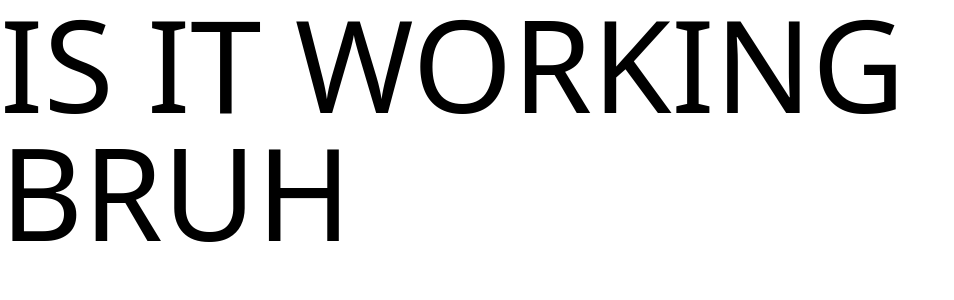
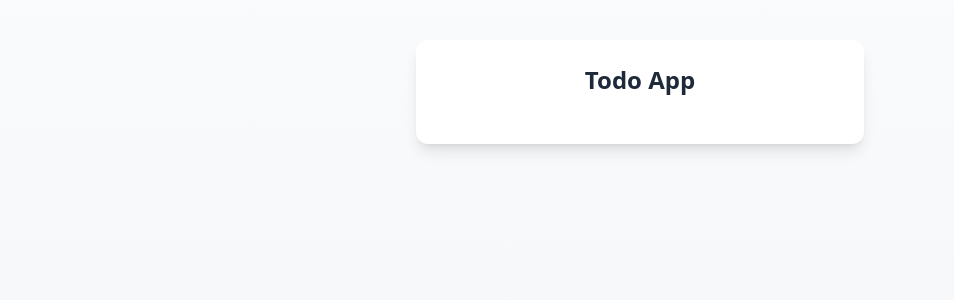
Before and after one commit to ayturulyumer/SKYEYSTUDIO-TODO-APP, a React (Vite) app in the folder client/: page / in a window 1280 px wide. Shown: the top 300 px of the page, without its empty margins (0-954 px from the left). Built offline with nearby package versions, Linux system fonts and the light colour scheme.

Commit message:
feat: add main page

```diff
--- /dev/null
+++ b/client/pages/Main.jsx
@@ -0,0 +1,11 @@
+export default function Main() {
+    return (
+        <div className="min-h-screen bg-gradient-to-b from-gray-50 to-gray-100 dark:from-gray-900 dark:to-gray-800 flex flex-col items-center py-10 px-4">
+            <div className="w-full max-w-md bg-white dark:bg-gray-800 rounded-xl shadow-lg overflow-hidden">
+                <div className="p-6">
+                    <h1 className="text-2xl font-bold text-gray-800 dark:text-white mb-6 text-center">Todo App</h1>
+                </div>
+            </div>
+        </div>
+    )
+}
--- a/client/src/App.jsx
+++ b/client/src/App.jsx
@@ -1,12 +1,8 @@
-import { useState } from 'react'
-
-
+import Main from "../pages/Main.jsx"
 
 function App() {
-  const [count, setCount] = useState(0)
-
   return (
-    <div className='text-9xl'>IS IT WORKING BRUH</div>
+    <Main />
   )
 }
 
```
